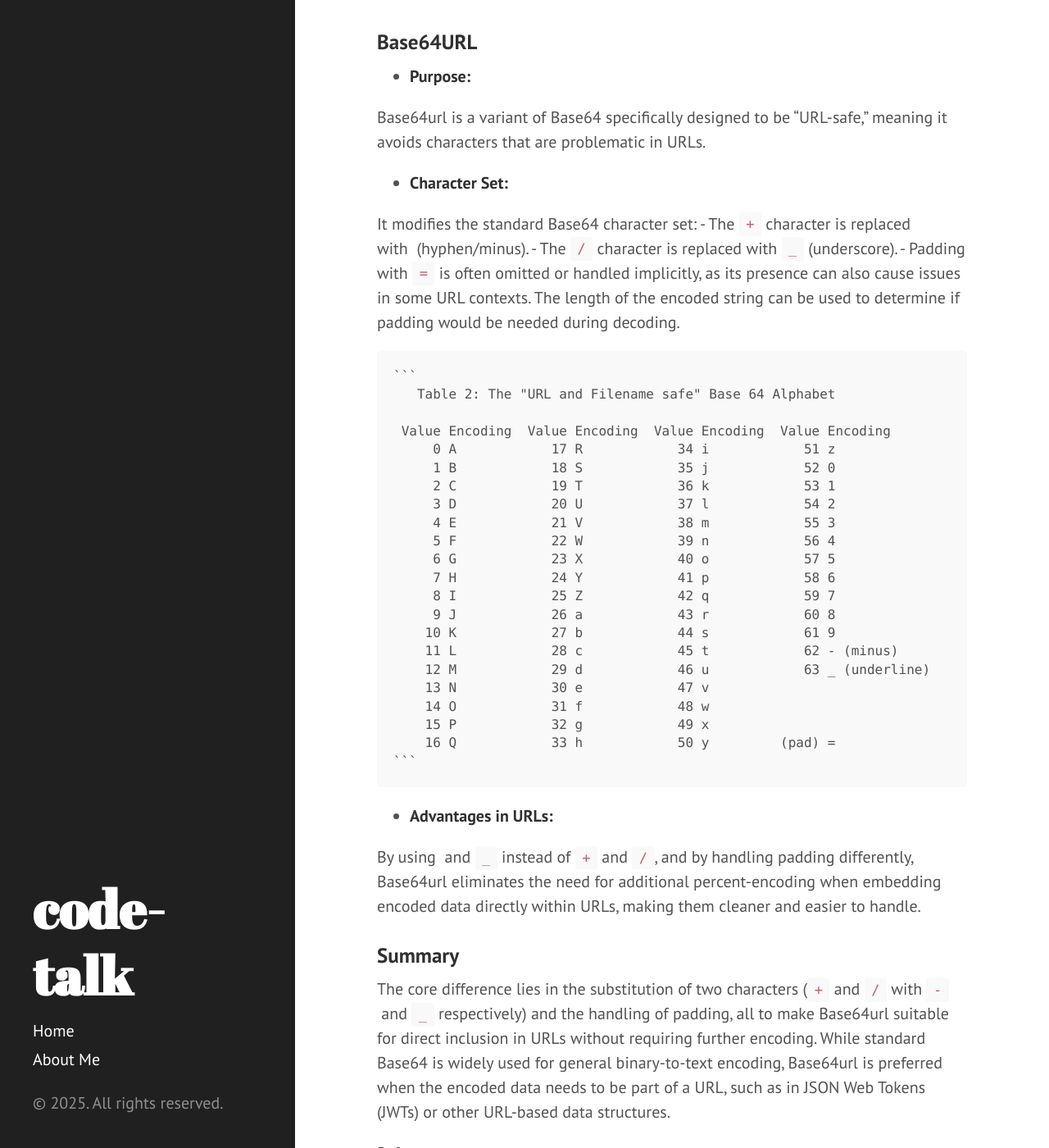
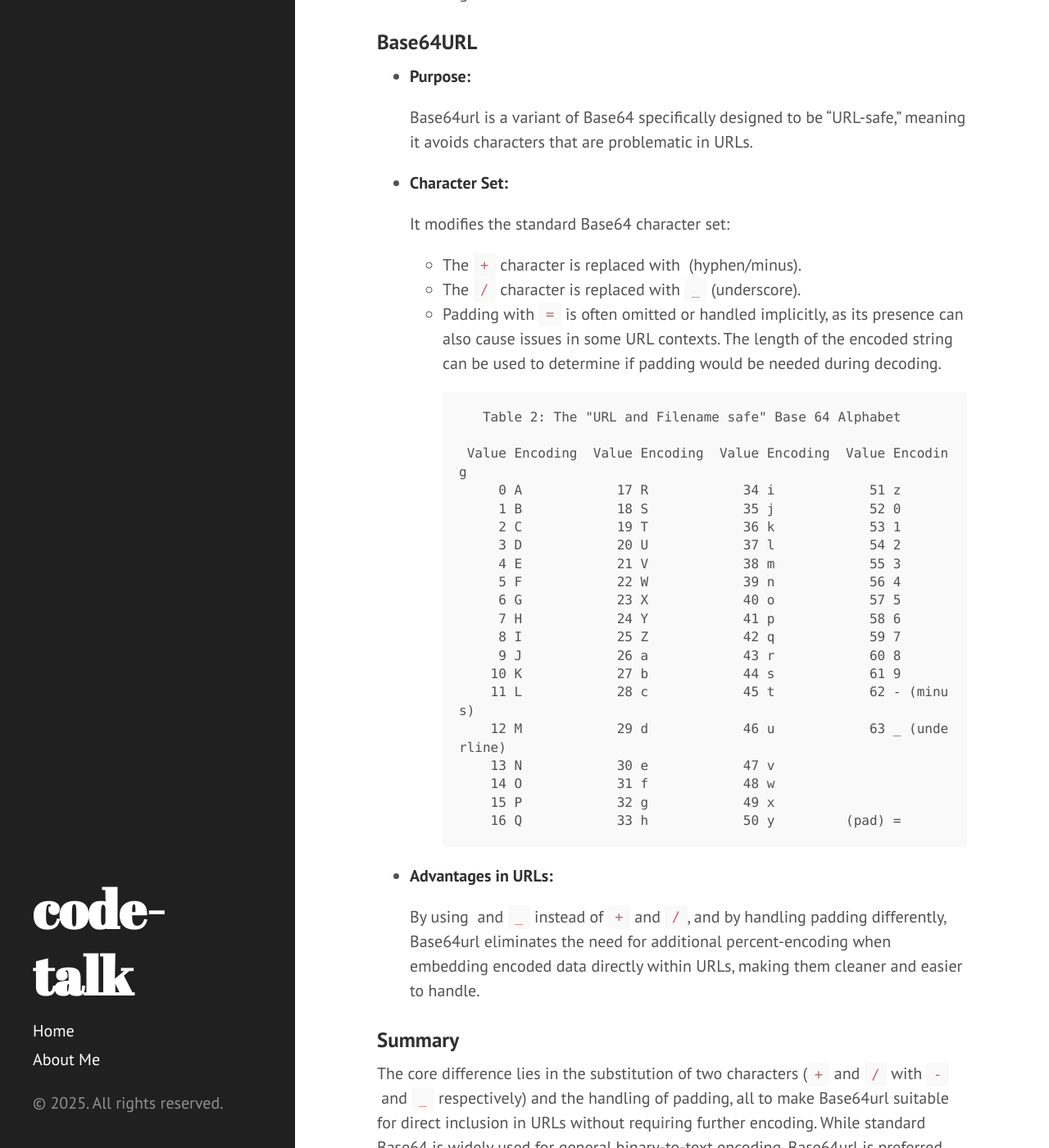
Before and after one commit to code-atom/code-atom.github.io, a Jekyll site: the page built from _posts/2025-09-02-difference-between-base64-and-base64url.markdown, in a window 1280 px wide and 1400 px high, scrolled down 1349 px. Shown: the whole window at 82% size. Built offline with Jekyll 4.4.1, drawn with Linux system fonts in a browser that asks for light colours; Markdown is read by kramdown in place of the engine named in the settings.

Commit message:
Updated Difference Between Base64 And Base64url

````diff
--- a/_posts/2025-09-02-difference-between-base64-and-base64url.markdown
+++ b/_posts/2025-09-02-difference-between-base64-and-base64url.markdown
@@ -14,52 +14,51 @@ Base64 and Base64url are both encoding schemes used to represent binary data in
 
 ## **Base64**
 
-- **Purpose:**
+* **Purpose:**
 
-    Standard Base64 is a general-purpose encoding scheme for converting binary data into a text format that can be safely transmitted over channels designed for text, such as email or XML documents.
+  Standard Base64 is a general-purpose encoding scheme for converting binary data into a text format that can be safely transmitted over channels designed for text, such as email or XML documents.
 
-- **Character Set:**
+* **Character Set:**
 
-    It uses 64 characters for encoding: A-Z, a-z, 0-9, `+` (plus sign), and `/` (forward slash). It also uses `=` (equals sign) for padding at the end of the encoded string to ensure the length is a multiple of 4.
+  It uses 64 characters for encoding: A-Z, a-z, 0-9, `+` (plus sign), and `/` (forward slash). It also uses `=` (equals sign) for padding at the end of the encoded string to ensure the length is a multiple of 4.
 
-    ```
-                      Table 1: The Base 64 Alphabet
+                        Table 1: The Base 64 Alphabet
 
-     Value Encoding  Value Encoding  Value Encoding  Value Encoding
-         0 A            17 R            34 i            51 z
-         1 B            18 S            35 j            52 0
-         2 C            19 T            36 k            53 1
-         3 D            20 U            37 l            54 2
-         4 E            21 V            38 m            55 3
-         5 F            22 W            39 n            56 4
-         6 G            23 X            40 o            57 5
-         7 H            24 Y            41 p            58 6
-         8 I            25 Z            42 q            59 7
-         9 J            26 a            43 r            60 8
-        10 K            27 b            44 s            61 9
-        11 L            28 c            45 t            62 +
-        12 M            29 d            46 u            63 /
-        13 N            30 e            47 v
-        14 O            31 f            48 w         (pad) =
-        15 P            32 g            49 x
-        16 Q            33 h            50 y
-    ```
+       Value Encoding  Value Encoding  Value Encoding  Value Encoding
+           0 A            17 R            34 i            51 z
+           1 B            18 S            35 j            52 0
+           2 C            19 T            36 k            53 1
+           3 D            20 U            37 l            54 2
+           4 E            21 V            38 m            55 3
+           5 F            22 W            39 n            56 4
+           6 G            23 X            40 o            57 5
+           7 H            24 Y            41 p            58 6
+           8 I            25 Z            42 q            59 7
+           9 J            26 a            43 r            60 8
+          10 K            27 b            44 s            61 9
+          11 L            28 c            45 t            62 +
+          12 M            29 d            46 u            63 /
+          13 N            30 e            47 v
+          14 O            31 f            48 w         (pad) =
+          15 P            32 g            49 x
+          16 Q            33 h            50 y
 
-- **Limitations in URLs:**
+* **Limitations in URLs:**
 
-The `+`, `/`, and `=` characters have special meanings in URLs and can cause issues if not properly percent-encoded, which adds complexity and increases the length of the URL.
+  The `+`, `/`, and `=` characters have special meanings in URLs and can cause issues if not properly percent-encoded, which adds complexity and increases the length of the URL.
 
 ### **Base64URL**
 
-- **Purpose:**
+* **Purpose:**
 
-Base64url is a variant of Base64 specifically designed to be "URL-safe," meaning it avoids characters that are problematic in URLs.
-- **Character Set:**
+  Base64url is a variant of Base64 specifically designed to be "URL-safe," meaning it avoids characters that are problematic in URLs.
 
-It modifies the standard Base64 character set:
-    - The `+` character is replaced with  (hyphen/minus).
-    - The `/` character is replaced with `_` (underscore).
-    - Padding with `=` is often omitted or handled implicitly, as its presence can also cause issues in some URL contexts. The length of the encoded string can be used to determine if padding would be needed during decoding.
+* **Character Set:**
+
+  It modifies the standard Base64 character set:
+  - The `+` character is replaced with  (hyphen/minus).
+  - The `/` character is replaced with `_` (underscore).
+  - Padding with `=` is often omitted or handled implicitly, as its presence can also cause issues in some URL contexts. The length of the encoded string can be used to determine if padding would be needed during decoding.
 
     ```
        Table 2: The "URL and Filename safe" Base 64 Alphabet
@@ -84,9 +83,9 @@ It modifies the standard Base64 character set:
         16 Q            33 h            50 y         (pad) =
     ```
 
-- **Advantages in URLs:**
+* **Advantages in URLs:**
 
-By using  and `_` instead of `+` and `/`, and by handling padding differently, Base64url eliminates the need for additional percent-encoding when embedding encoded data directly within URLs, making them cleaner and easier to handle.
+  By using  and `_` instead of `+` and `/`, and by handling padding differently, Base64url eliminates the need for additional percent-encoding when embedding encoded data directly within URLs, making them cleaner and easier to handle.
 
 ### **Summary**
 
@@ -94,4 +93,4 @@ The core difference lies in the substitution of two characters (`+` and `/` w
 
 Reference:
 
-- [https://stackoverflow.com/questions/55389211/string-based-data-encoding-base64-vs-base64url](https://stackoverflow.com/questions/55389211/string-based-data-encoding-base64-vs-base64url)
+* [https://stackoverflow.com/questions/55389211/string-based-data-encoding-base64-vs-base64url](https://stackoverflow.com/questions/55389211/string-based-data-encoding-base64-vs-base64url)
````
